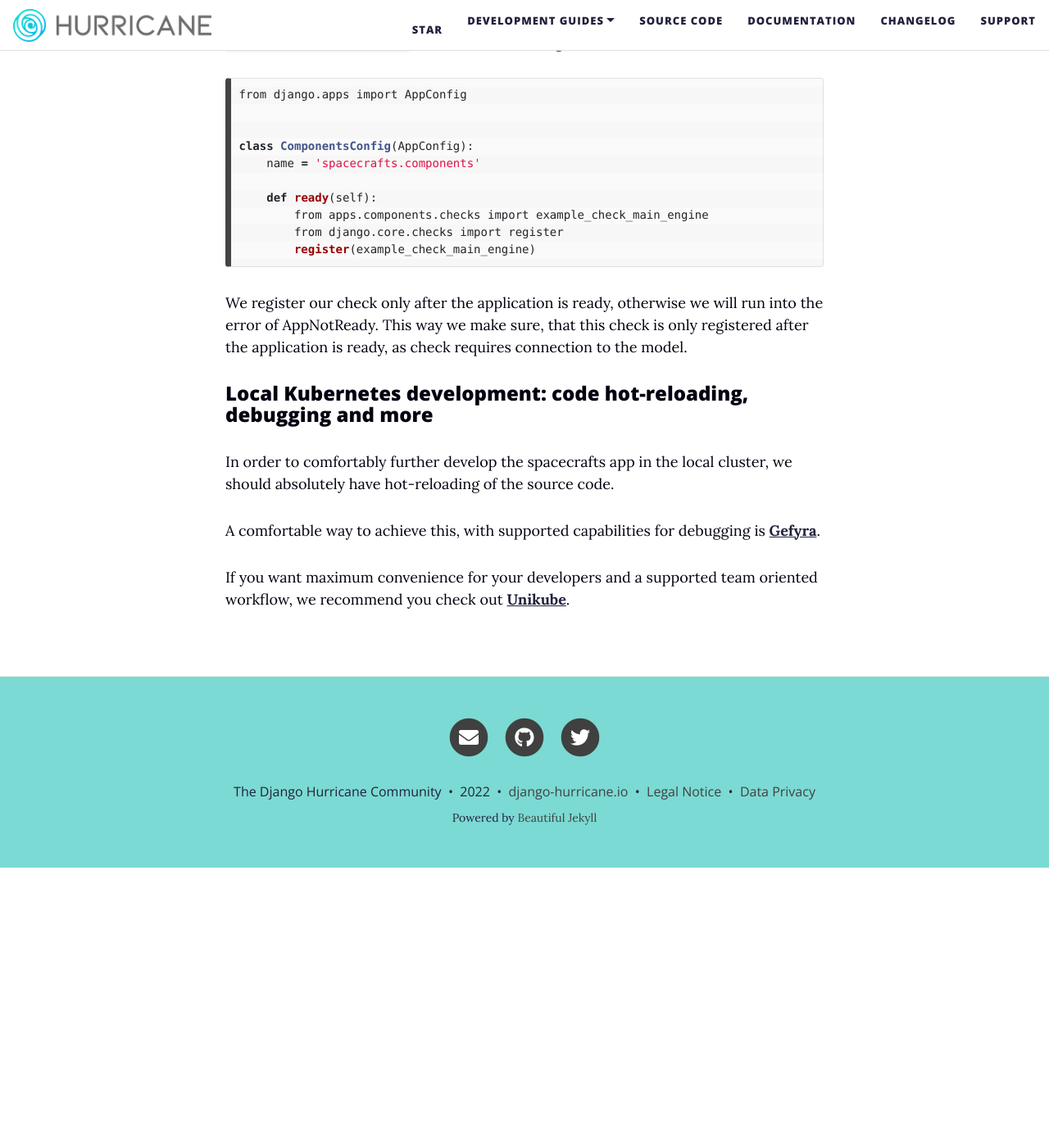
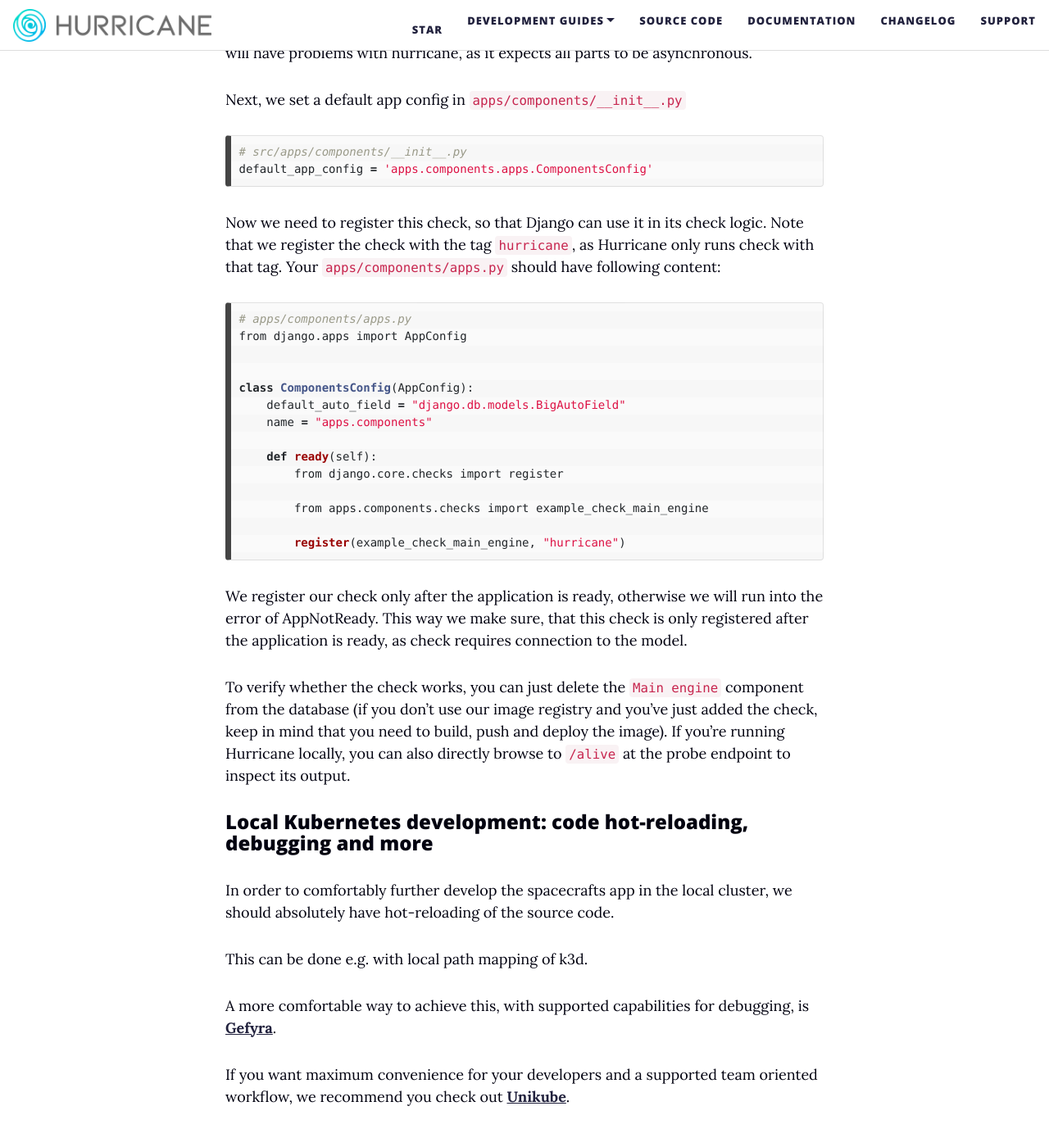
Before and after one commit to django-hurricane/django-hurricane, a Jekyll site: the page built from website/basic-app.md, in a window 1280 px wide and 1400 px high, scrolled down 13306 px. Shown: the top 1389 px of the window at 82% size. Built offline with Jekyll 4.4.1, drawn with Linux system fonts in a browser that asks for light colours; nearby versions of some CDN libraries; before the commit the page ends 14365 px from its top, so only the background shows below that; some of the changed text lies outside the part shown.

Commit message:
fix: update section about checks

```diff
--- a/website/basic-app.md
+++ b/website/basic-app.md
@@ -2,6 +2,11 @@
 layout: page
 title: Guide to your first Hurricane-based Application
 ---
+## What you'll learn
+- Create a Django app with Hurricane
+- Run it locally and then in Kubernetes with k3d
+- Add a custom check for Hurricane
+
 ## Table of contents:
 1. [Create basic Django application](#1-create-basic-django-application)
    1. [Manual Django setup](#manual-django-setup)
@@ -451,10 +456,14 @@
 For this, you can create a file named `src/apps/components/checks.py` with the following content:
 
 ~~~python
+# src/apps/components/checks.py
+import logging
+
 from django.core.checks import Error
-from spacecrafts.components.models import Component
-from asgiref.sync import sync_to_async
-import logging
+
+from apps.components.models import Component
+
+logger = logging.getLogger("hurricane")
 
 
 def example_check_main_engine(app_configs=None, **kwargs):
@@ -464,14 +473,15 @@
 
     # your check logic here
     errors = []
-    logging.info("Our check has been called :]")
+    logger.info("Our check has been called :]")
     # we need to wrap all sync calls to the database into a sync_to_async wrapper for hurricane to use it in async way
-    if not sync_to_async(Component.objects.filter(title="Main engine").exists()):
+    if not Component.objects.filter(title="Main engine").exists():
         errors.append(
             Error(
-                'an error',
-                hint='There is no main engine in the spacecraft.',
-                id='components.E001',
+                "an error",
+                hint="There is no main engine in the spacecraft, it need's to exist with the name 'Main engine'. "
+                "Please create it in the admin or by installing the fixture.",
+                id="components.E001",
             )
         )
 
@@ -489,32 +499,41 @@
 default_app_config = 'apps.components.apps.ComponentsConfig'
 ~~~
 
-Now we need to register this check, so that Django can use it in it's check logic. Your `apps/components/apps.py` should have following content:
+Now we need to register this check, so that Django can use it in its check logic.
+Note that we register the check with the tag `hurricane`, as Hurricane only runs check with that tag.
+Your `apps/components/apps.py` should have following content:
 
 ~~~python
+# apps/components/apps.py
 from django.apps import AppConfig
 
 
 class ComponentsConfig(AppConfig):
-    name = 'spacecrafts.components'
+    default_auto_field = "django.db.models.BigAutoField"
+    name = "apps.components"
 
     def ready(self):
+        from django.core.checks import register
+
         from apps.components.checks import example_check_main_engine
-        from django.core.checks import register
-        register(example_check_main_engine)
+
+        register(example_check_main_engine, "hurricane")
 ~~~
 
 We register our check only after the application is ready, otherwise we will run into the error of AppNotReady.
 This way we make sure, that this check is only registered after the application is ready, as check requires connection
 to the model.
 
+To verify whether the check works, you can just delete the `Main engine` component from the database (if you don't use our image registry and you've just added the check, keep in mind that you need to build, push and deploy the image).
+If you're running Hurricane locally, you can also directly browse to `/alive` at the probe endpoint to inspect its output.
+
 
 ### Local Kubernetes development: code hot-reloading, debugging and more
 
 In order to comfortably further develop the spacecrafts app in the local cluster, we should absolutely have hot-reloading of the source code.
 
-[comment]: <> (TODO: We can achieve this by using the local path mapping of k3d.)
+This can be done e.g. with local path mapping of k3d.
 
-A comfortable way to achieve this, with supported capabilities for debugging is [<ins>**Gefyra**</ins>](https://gefyra.dev/).
+A more comfortable way to achieve this, with supported capabilities for debugging, is [<ins>**Gefyra**</ins>](https://gefyra.dev/).
 
 If you want maximum convenience for your developers and a supported team oriented workflow, we recommend you check out [<ins>**Unikube**</ins>](https://unikube.io/).
```
